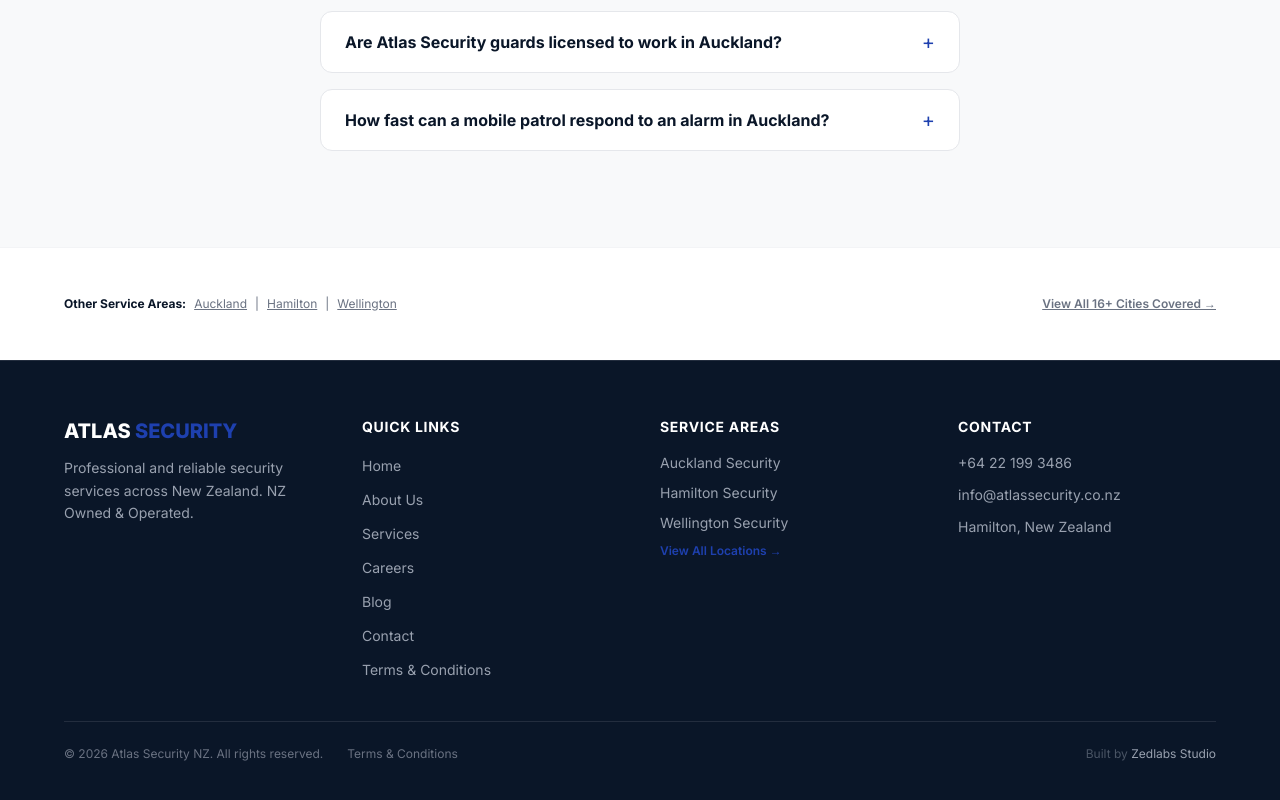
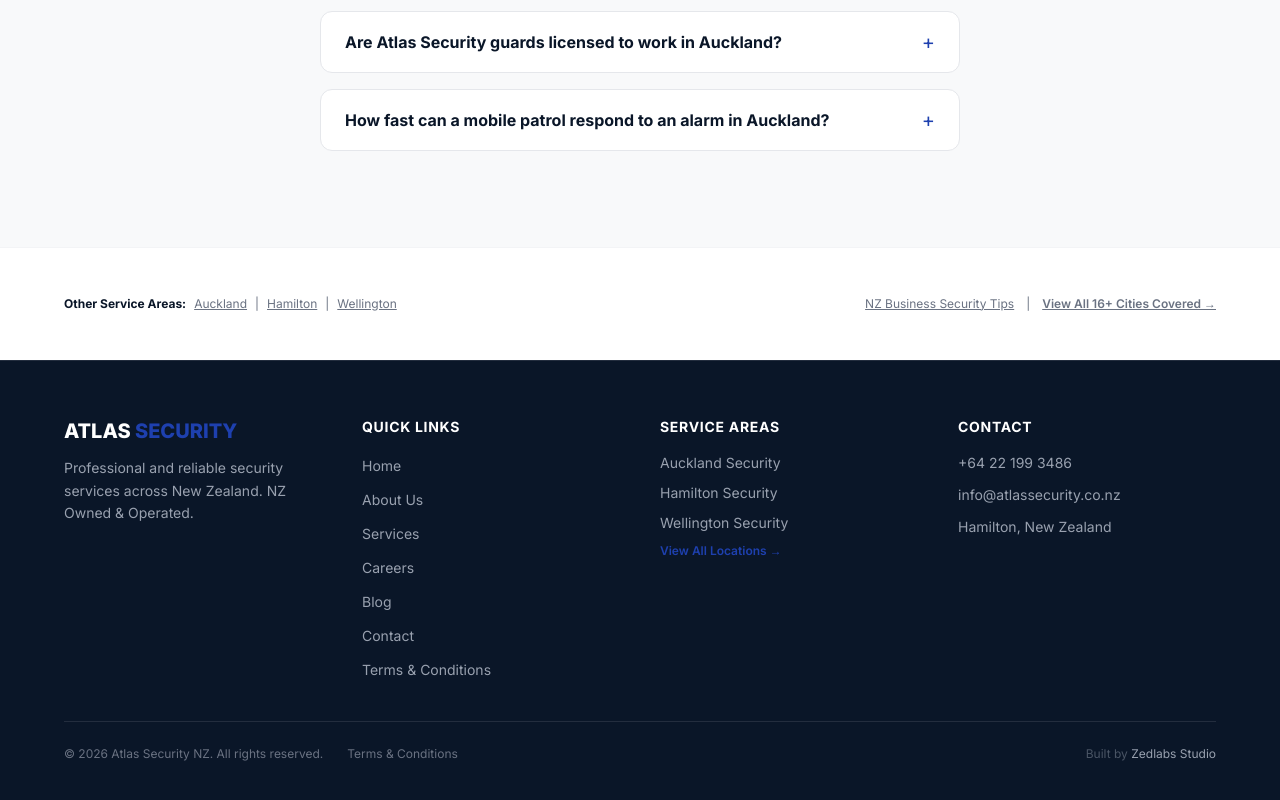
Before and after one commit to zedlabs-studio/atlassecurity-website, a Next.js app: page /service-area/auckland in a window 1280 px wide. Shown: the part 2078-2878 px from the top of the page. Built offline with nearby package versions, Linux system fonts and the light colour scheme; no server answers.

Commit message:
SEO: Day 3 content depth and topical authority optimization

```diff
--- a/src/app/(site)/service-area/[city]/CityServiceAreaClient.tsx
+++ b/src/app/(site)/service-area/[city]/CityServiceAreaClient.tsx
@@ -215,13 +215,23 @@ export default function CityServiceAreaClient({ location }: { location: Location
       <section className="py-12 bg-white border-t border-gray-100">
         <div className="container mx-auto px-6 lg:px-16">
           <div className="flex flex-wrap items-center justify-between gap-4 text-xs text-gray-500">
-            <div className="flex items-center gap-2">
+            <div className="flex flex-wrap items-center gap-2">
               <span className="font-bold text-[#0a1628]">Other Service Areas:</span>
               <Link href="/service-area/auckland" className="hover:text-[#1e40af] underline">Auckland</Link> |
               <Link href="/service-area/hamilton" className="hover:text-[#1e40af] underline">Hamilton</Link> |
               <Link href="/service-area/wellington" className="hover:text-[#1e40af] underline">Wellington</Link>
             </div>
-            <div>
+            <div className="flex flex-wrap items-center gap-3">
+              {location.slug === 'hamilton' && (
+                <Link href="/blog/waikato-industrial-distribution-yard-security" className="hover:text-[#1e40af] underline">Waikato Security Guide</Link>
+              )}
+              {location.slug === 'wellington' && (
+                <Link href="/blog/atlas-security-expands-wellington" className="hover:text-[#1e40af] underline">Wellington Expansion News</Link>
+              )}
+              {location.slug === 'auckland' && (
+                <Link href="/blog/top-5-security-tips-nz-businesses" className="hover:text-[#1e40af] underline">NZ Business Security Tips</Link>
+              )}
+              <span>|</span>
               <Link href="/service-area" className="hover:text-[#1e40af] font-semibold underline">View All 16+ Cities Covered →</Link>
             </div>
           </div>
```
